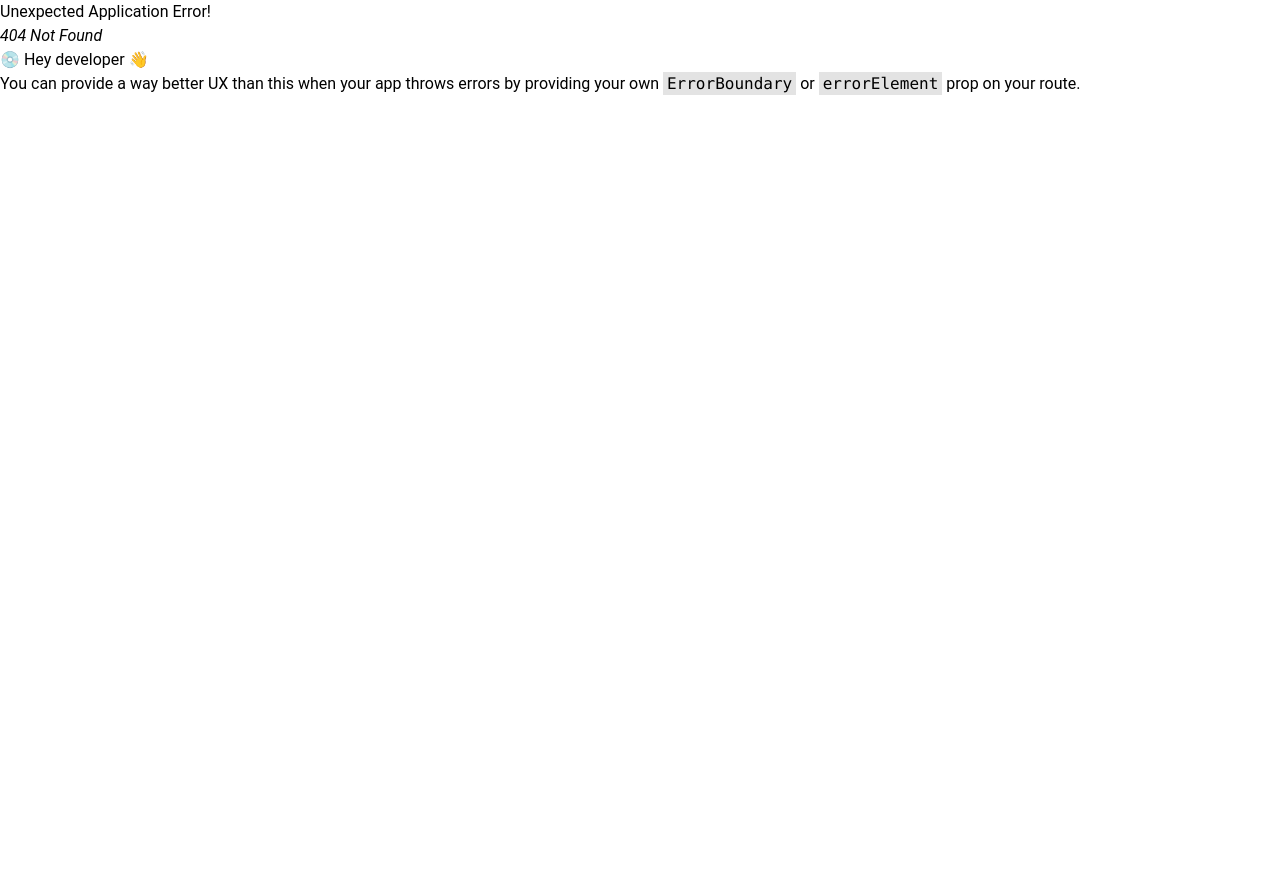
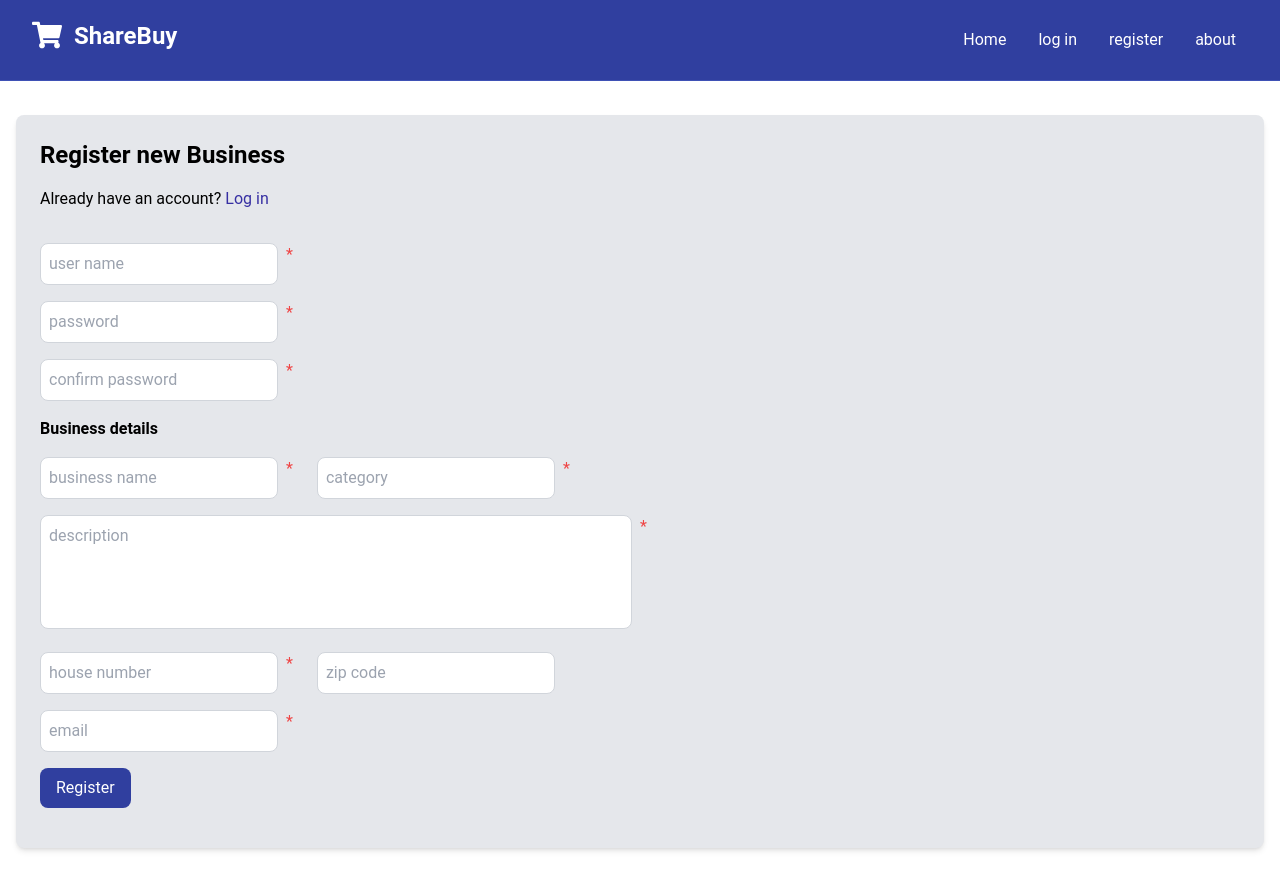
Before and after one commit to ShareBuy-final-project/Frontend, a React (Vite) app: page /registerBusiness in a window 1280 px wide. Before the commit this address had no page. Before the commit the page ends 800 px from the top, so only its background shows below. Built offline with nearby package versions, Linux system fonts and the light colour scheme.

Commit message:
add register business page

```diff
--- a/src/App.jsx
+++ b/src/App.jsx
@@ -3,6 +3,7 @@ import LoginPage from './pages/LoginPage'
 import HomePage from './pages/HomePage'
 import WelcomePage from './pages/WelcomePage'
 import RegisterPage from './pages/RegisterPage'
+import RegisterBusinessPage from './pages/RegisterBusinessPage'
 import MainLayout from './Layouts/MainLayout'
 import {Route, createBrowserRouter, createRoutesFromElements, RouterProvider} from 'react-router-dom'
 
@@ -14,6 +15,7 @@ const router = createBrowserRouter(
       <Route path='/home' element={<HomePage/>} />
       <Route path="/log-in" element={<LoginPage/>} />
       <Route path="/register" element={<RegisterPage/>} />
+      <Route path="/registerBusiness" element={<RegisterBusinessPage/>} />
     </Route>
   )
 )
--- a/src/components/TextBox.jsx
+++ b/src/components/TextBox.jsx
@@ -1,13 +1,23 @@
-const TextBox = ({ph = 'text', mb = 'mb-2',value ,onChange, border = 'border-gray-300'}) => {
+const TextBox = ({ph = 'text', mb = 'mb-2',value ,onChange, border = 'border-gray-300', width = 'w-full', height = 'h-auto', isTextarea = false, rows = 4 }) => {
     return (
-      <div>
+      <div className={mb}>
+        {isTextarea ? (
+        <textarea
+          value={value}
+          onChange={onChange}
+          placeholder={ph}
+          rows={rows}
+          className={`p-2 border ${border} ${width} rounded-lg resize-none`}
+        />
+      ) : (
         <input
           type="text"
           value={value}
           onChange={onChange}
           placeholder={ph}
-          className={`${mb} p-2 border ${border} rounded-lg`}
+          className={`p-2 border ${border} ${width} ${height} rounded-lg`}
         />
+      )}
       </div>
     );
   };
--- /dev/null
+++ b/src/pages/RegisterBusinessPage.jsx
@@ -0,0 +1,178 @@
+import React from 'react'
+import Card from '../components/Card'
+import TextBox from '../components/TextBox'
+import Button from '../components/Button'
+import { Link } from 'react-router-dom'
+import { useState } from 'react'
+import axios from 'axios'
+
+const RegisterPage = () => {
+    const [username, setUsername] = useState('');
+    const [password, setPassword] = useState('');
+    const [confirmPassword, setConfirmPassword] = useState('');
+    const [description, setDescription] = useState('');
+    const [category, setCategory] = useState('');
+    const [businessName, setBusinessName] = useState('');
+    const [houseNumber, setHouseNumber] = useState('');
+    const [zipCode, setZipCode] = useState('');
+    const [email, setEmail] = useState('');
+    const [errorMessage, setErrorMessage] = useState('');
+    const [passwordMessage, setPasswordMessage] = useState('');
+
+    // https://www.w3resource.com/javascript/form/password-validation.php
+    // Password must contain the following:
+    // -------------------------------------
+    // At least 8 characters long
+    // Contain at least one uppercase letter
+    // Contain at least one lowercase letter
+    // Contain at least one digit
+    // Contain at least one special character
+    const validatePassword = (password) => {
+        const regex = /^(?=.*[a-z])(?=.*[A-Z])(?=.*\d)(?=.*[@$!%*?&])[A-Za-z\d@$!%*?&]{8,}$/;
+        return regex.test(password);
+    };
+
+    const handlePasswordChange = (event) => {
+        const newPassword = event.target.value;
+        setPassword(newPassword);
+
+        if (!validatePassword(newPassword)) {
+            setPasswordMessage('Password must be at least 8 characters long, contain at least one uppercase letter, one lowercase letter, one digit, and one special character');
+        } else {
+            setPasswordMessage('');
+        }
+    };
+
+    const handleClick = async () => {
+        if (!username || !password || !confirmPassword || !state || !city || !streetAddress || !houseNumber || !email) {
+            setErrorMessage('The required fields are not filled in');
+            return;
+        }
+
+        if (password !== confirmPassword) {
+            setErrorMessage('Passwords do not match');
+            return;
+        }
+
+        if (!validatePassword(password)) {
+            setErrorMessage('Password does not meet the requirements');
+            return;
+        }
+
+        try {
+            const response = await axios.post('http://localhost:5000/api/register', {
+                username,
+                password,
+                state,
+                city,
+                streetAddress,
+                houseNumber,
+                zipCode,
+                email
+            });
+            alert('Registration successful:', response.data);
+        } catch (error) {
+            alert('Error during registration:', error);
+        }
+    };
+
+    return (
+        <div className="container mx-auto px-4">
+            {/* <div className="grid grid-cols-1 md:grid-cols-2 gap-4 p-4 rounded-lg"> */}
+            <div className="flex justify-center items-center h-screen">
+                <Card width="w-full max-w-full">
+                    <h2 className="text-2xl font-bold mb-4">Register new Business</h2>
+                    <div className="mb-4">
+                        <p>Already have an account? <Link className="text-indigo-800 hover:text-indigo400 " to="/log-in">Log in</Link></p>
+                    </div>
+                    <div className="mt-8">
+                        <div className="flex">
+                            <TextBox
+                                ph="user name"
+                                mb="mb-4"
+                                onChange={(event) => setUsername(event.target.value)}
+                            />
+                            <span className="text-red-500 ml-2">*</span>
+                        </div>
+                        <div className="flex">
+                            <TextBox
+                                ph = "password"
+                                mb = "mb-4"
+                                onChange={handlePasswordChange}
+                            />
+                            <span className="text-red-500 ml-2 mr-6">*</span>
+                            {passwordMessage && <p className="text-red-500 mb-2">{passwordMessage}</p>}
+                        </div>
+                        <div className="flex">
+                            <TextBox
+                                ph = "confirm password"
+                                mb = "mb-4"
+                                border={`${password !== confirmPassword ? 'border-red-500' : 'border-gray-300'}`}
+                                onChange={(event) => setConfirmPassword(event.target.value)}
+                            />
+                            <span className="text-red-500 ml-2">*</span>
+                        </div>
+                        <h6 className="text-l font-bold mb-4">Business details</h6>
+                        <div className="flex">
+                            <div className="flex">
+                            <TextBox
+                                ph="business name"
+                                mb="mb-4 flex-1 min-w-0"
+                                onChange={(event) => setBusinessName(event.target.value)}
+                            />
+                            <span className="text-red-500 ml-2 mr-6">*</span>
+                            </div>
+                            <div className="flex">
+                                <TextBox
+                                    ph="category"
+                                    mb="mb-4 flex-1 min-w-0"
+                                    onChange={(event) => setCategory(event.target.value)}
+                                />
+                                <span className="text-red-500 ml-2">*</span>
+                            </div>
+                        </div>
+                        <div className="flex">
+                            <TextBox
+                                ph = "description"
+                                mb = "mb-4 flex-1"
+                                width = "w-full"
+                                isTextarea={true}
+                                onChange={(event) => setDescription(event.target.value)}
+                            />
+                            <span className="text-red-500 w-1/2 ml-2">*</span>
+                        </div>
+                        <div className="flex">
+                            <div className="flex">
+                                <TextBox
+                                    ph = "house number"
+                                    mb = "mb-4 min-w-0"
+                                    onChange={(event) => setHouseNumber(event.target.value)}
+                                />
+                                <span className="text-red-500 ml-2 mr-6">*</span>
+                            </div>
+                            <div className="flex">
+                                <TextBox
+                                    ph = "zip code"
+                                    mb = "mb-4 min-w-0"
+                                    onChange={(event) => setZipCode(event.target.value)}
+                                />
+                            </div>
+                        </div>
+                        <div className="flex">
+                            <TextBox
+                                ph = "email"
+                                mb = "mb-4"
+                                onChange={(event) => setEmail(event.target.value)}
+                            />
+                            <span className="text-red-500 ml-2">*</span>
+                        </div>
+                    </div>
+                    {errorMessage && <p className="text-red-500">{errorMessage}</p>}
+                    <Button label="Register" className="mb-4" onClick={handleClick}/>
+                </Card>
+            </div>
+        </div>
+    )
+}
+
+export default RegisterPage
```
